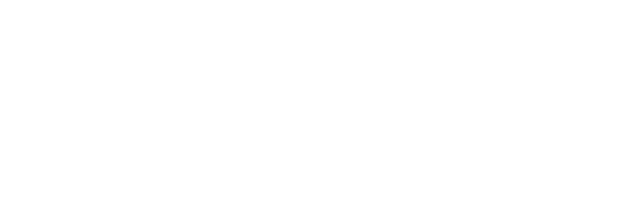
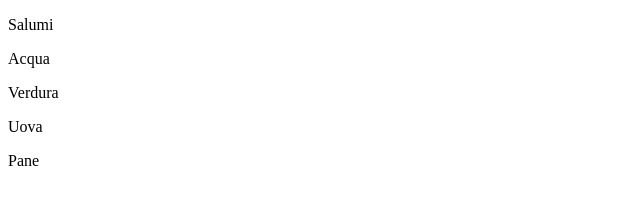
Before and after one commit to AndreaBevilacqua/js-lista-spesa, a plain HTML site: page index.html in a window 1280 px wide. Shown: the whole page, without its empty margins (0-640 px from the left). Drawn offline with Linux system fonts and the light colour scheme.

Commit message:
added script

```diff
--- a/index.html
+++ b/index.html
@@ -5,6 +5,8 @@
     <meta name="viewport" content="width=device-width, initial-scale=1.0">
     <title>Document</title>
     <script defer src="js/script.js"></script>
+    <div id="result"></div>
+
 </head>
 <body>
 
--- a/js/script.js
+++ b/js/script.js
@@ -0,0 +1,14 @@
+let spesa = ['Salumi', 'Acqua', 'Verdura', 'Uova', 'Pane'];
+
+let element = 0;
+let outputElement = document.getElementById('result');
+
+while (element < spesa.length) {
+    let paragraph = document.createElement('p');
+
+    paragraph.innerText = spesa[element];
+
+    outputElement.appendChild(paragraph);
+
+    element++;
+}
```
